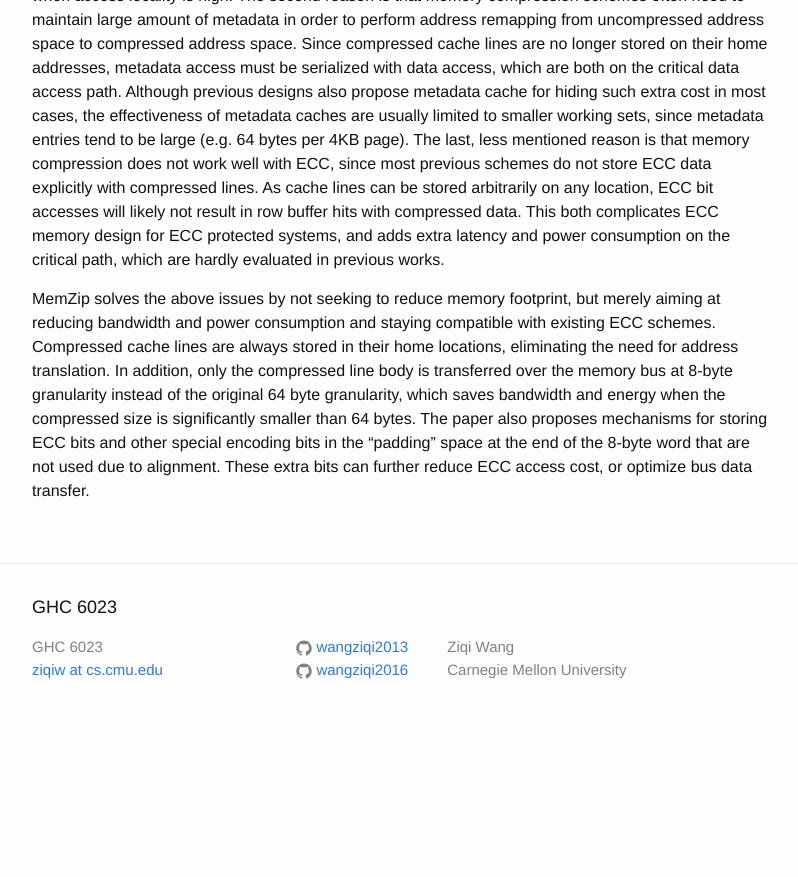
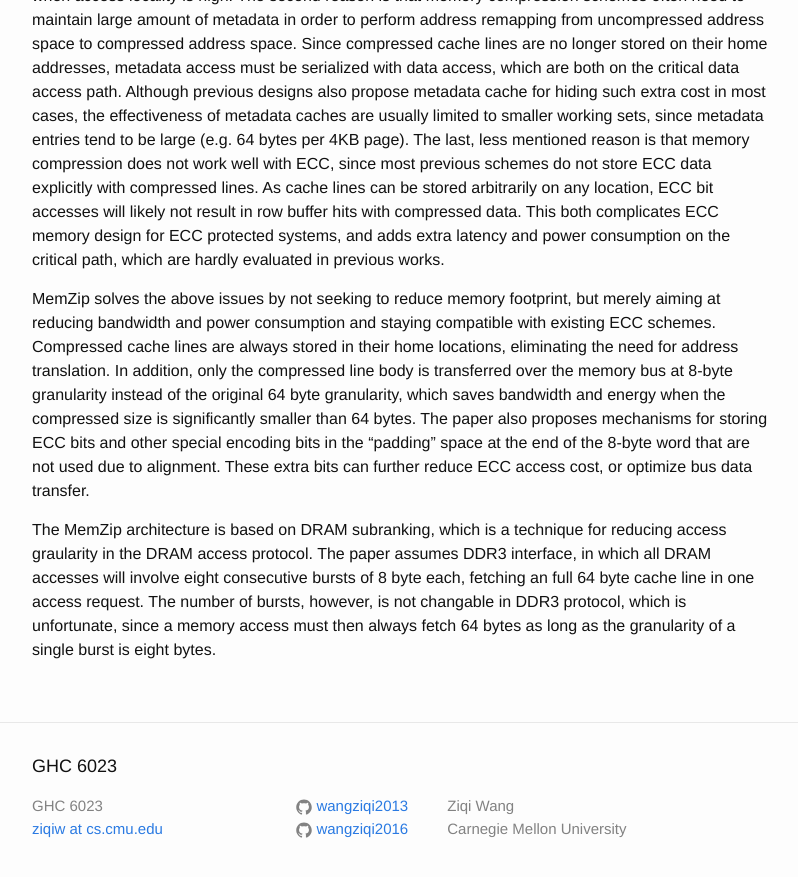
Before and after one commit to wangziqi2013/wangziqi2013.github.io, a Jekyll site: the page built from _posts/2020-07-18-memzip.markdown, in a window 1280 px wide and 900 px high, scrolled down 676 px. Shown: the top 877 px of the window, without its empty margins (238-1036 px from the left). Built offline with Jekyll 4.4.1, drawn with Linux system fonts in a browser that asks for light colours; before the commit the page ends 1417 px from its top, so only the background shows below that.

Commit message:
Adding DDR

```diff
--- a/_posts/2020-07-18-memzip.markdown
+++ b/_posts/2020-07-18-memzip.markdown
@@ -38,3 +38,9 @@ when the compressed size is significantly smaller than 64 bytes.
 The paper also proposes mechanisms for storing ECC bits and other special encoding bits in the "padding" space at the
 end of the 8-byte word that are not used due to alignment.
 These extra bits can further reduce ECC access cost, or optimize bus data transfer.
+
+The MemZip architecture is based on DRAM subranking, which is a technique for reducing access graularity in the DRAM
+access protocol. The paper assumes DDR3 interface, in which all DRAM accesses will involve eight consecutive bursts
+of 8 byte each, fetching an full 64 byte cache line in one access request. The number of bursts, however, is
+not changable in DDR3 protocol, which is unfortunate, since a memory access must then always fetch 64 bytes as long as
+the granularity of a single burst is eight bytes.
```
